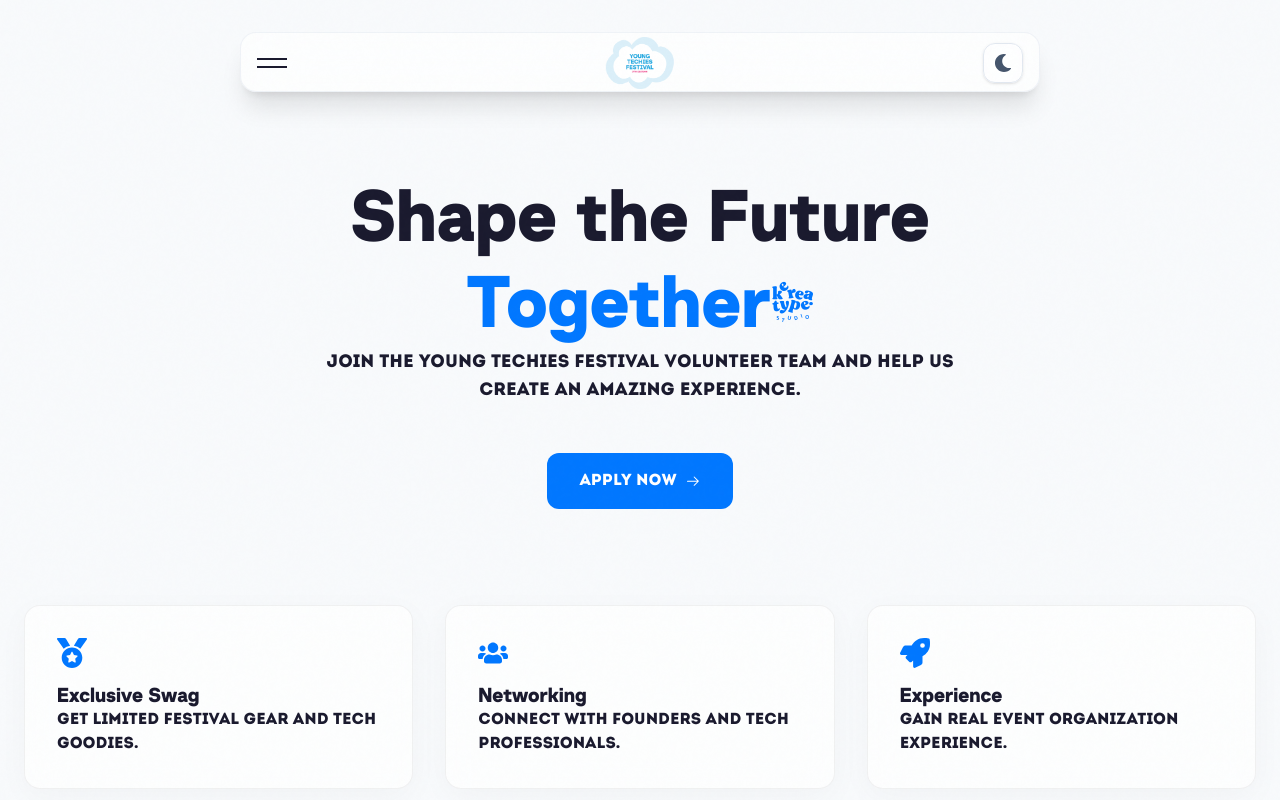
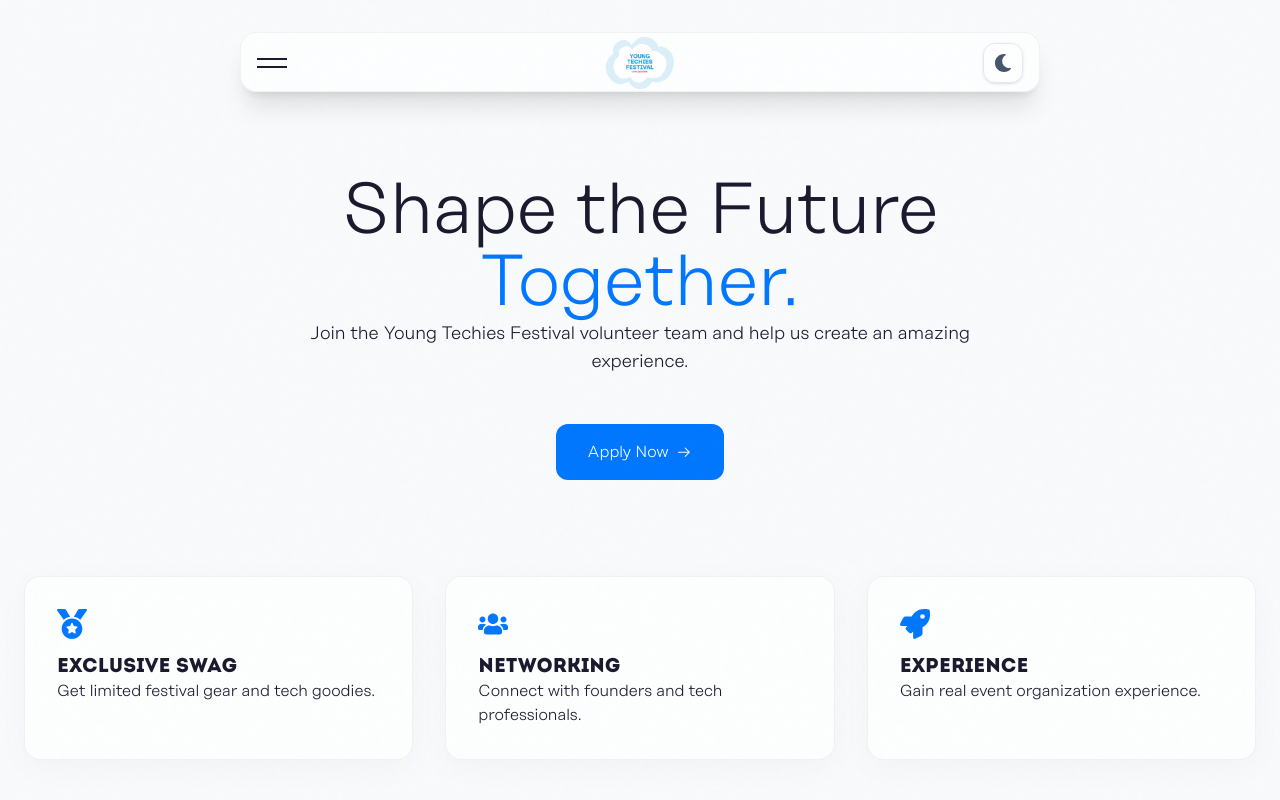
Before and after one commit to danielnero-bot/laughing-octo-system, a React (Vite) app: page /volunteer in a window 1280 px wide. Shown: the top 800 px of the page. Built offline with nearby package versions, Linux system fonts and the light colour scheme.

Commit message:
Update font sources in CSS and adjust Volunteer component heading structure

```diff
--- a/src/index.css
+++ b/src/index.css
@@ -1,14 +1,14 @@
 @import "tailwindcss";
 @font-face {
   font-family: 'MyCustomFont';
-  src: url('/src/assets/fonts/Intro.woff') format('woff');
+  src: url('/src/assets/fonts/RationalDisplayDEMO-Light.woff') format('woff');
   font-weight: 400;
   font-style: normal;
   font-display: swap; /* prevents invisible text while loading */
 }
 @font-face {
   font-family: "MyCustomFont2";
-  src: url('/src/assets/fonts/BaruSansDemo-Black.woff2') format('woff2');
+  src: url('/src/assets/fonts/Intro.woff') format('woff');
   font-weight: 400;
   font-style: normal;
   font-display: swap;
--- a/src/pages/Volunteer.jsx
+++ b/src/pages/Volunteer.jsx
@@ -140,10 +140,10 @@ const Volunteer = () => {
       {/* HERO */}
       <section ref={heroRef} className="container mx-auto px-6 text-center mb-24 mt-12">
 
-        <h1 className="text-5xl md:text-7xl font-bold mb-8">
+        <span className="text-5xl md:text-7xl font-bold mb-8">
           Shape the Future <br />
           <span className="text-primary italic">Together.</span>
-        </h1>
+        </span>
 
         <p className="text-lg max-w-2xl mx-auto mb-12">
           Join the Young Techies Festival volunteer team and help us create an amazing experience.
```
